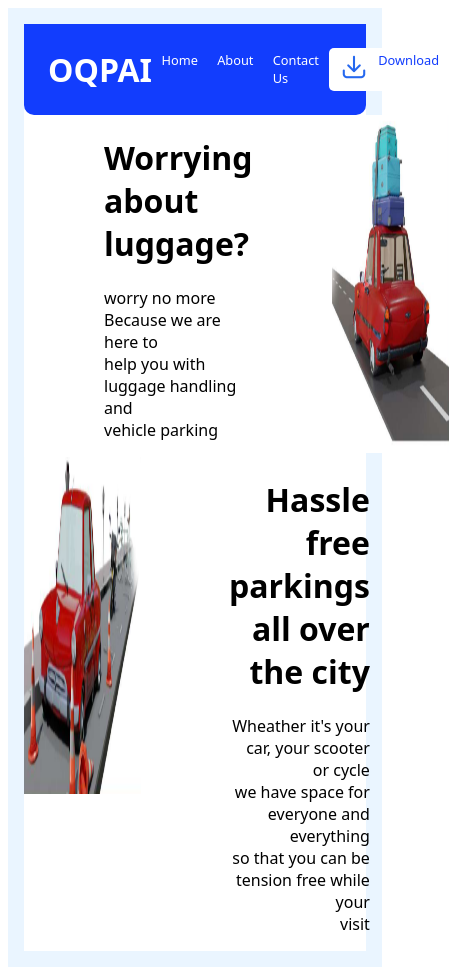
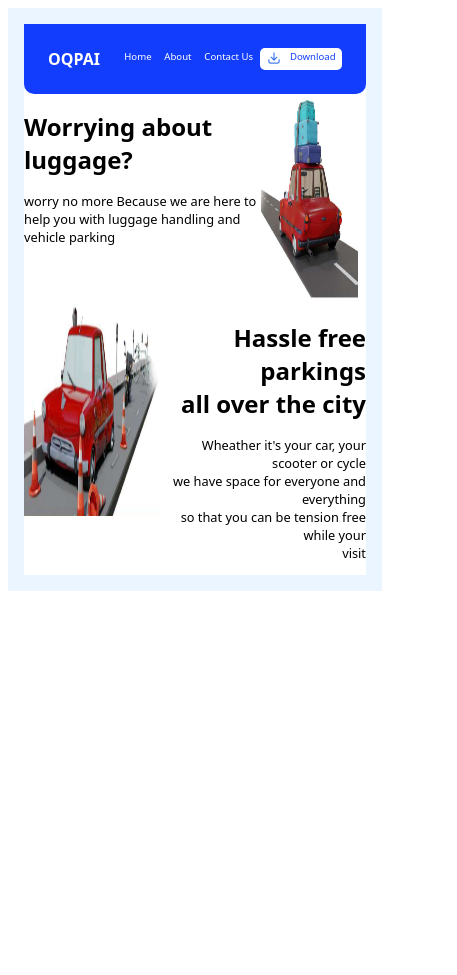
Before and after one commit to harshalw07/Sfity-India-Assignment, a plain HTML site: page index.html in a window 390 px wide. Shown: the whole page, 457 px wide, since content can reach past the window. After the commit the page ends 844 px from the top, so only its background shows below. Drawn offline with Linux system fonts and the light colour scheme.

Commit message:
done
done

```diff
--- a/styles.css
+++ b/styles.css
@@ -76,22 +76,32 @@ img{
     font-size: 1.5rem;
 }
 @media screen and (max-width:600px){
+    img{
+        width: 1rem;
+    }
     .t1{
-        font-size: 2rem;
+        font-size: 1.5rem;
     }
     .t2{
+        font-size: 0.8rem;
+    }
+    .go{
+        width: 25vw;
+        height: 25vh;
+    }
+    .come{
+        width: 35vw;
+        height: 25vh;
+    }
+    .items{
+        font-size: 0.6rem;
+        padding: 0.1rem 0.4rem;
+    }
+    .text1{
+        padding: 0;
+    }
+    .name{
         font-size: 1rem;
     }
-    .go{
-        width: 30vw;
-        height: 40vh;
-    }
-    .come{
-        width: 30vw;
-        height: 40vh;
-    }
-    .items{
-        font-size: 0.8rem;
-        padding: 0.2rem 0.6rem;
-    }
+
 }
```
Also changed, not shown: demo_images/Screenshot (41).png (added), demo_images/Screenshot (42).png (added).
